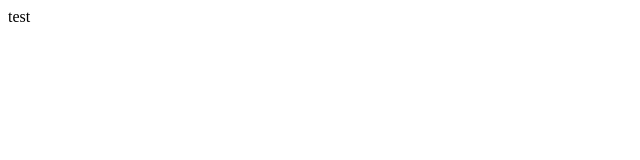
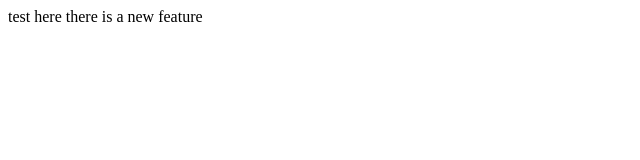
Before and after one commit to gajaraji/projecto, a plain HTML site: page index.html in a window 1280 px wide. Shown: the whole page, without its empty margins (0-640 px from the left). Drawn offline with Linux system fonts and the light colour scheme.

Commit message:
added another line

```diff
--- a/index.html
+++ b/index.html
@@ -5,5 +5,6 @@
      </head>
      <body>
          test
+         here there is a new feature
       </body>
 </html>
```
